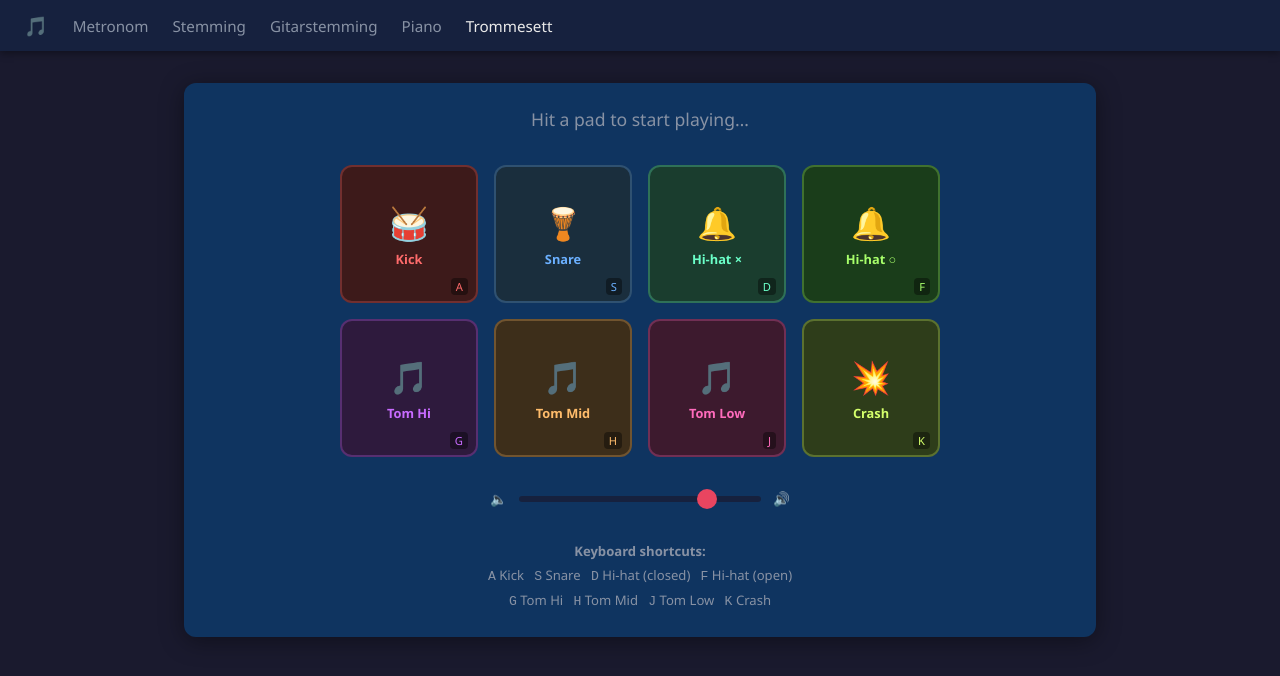
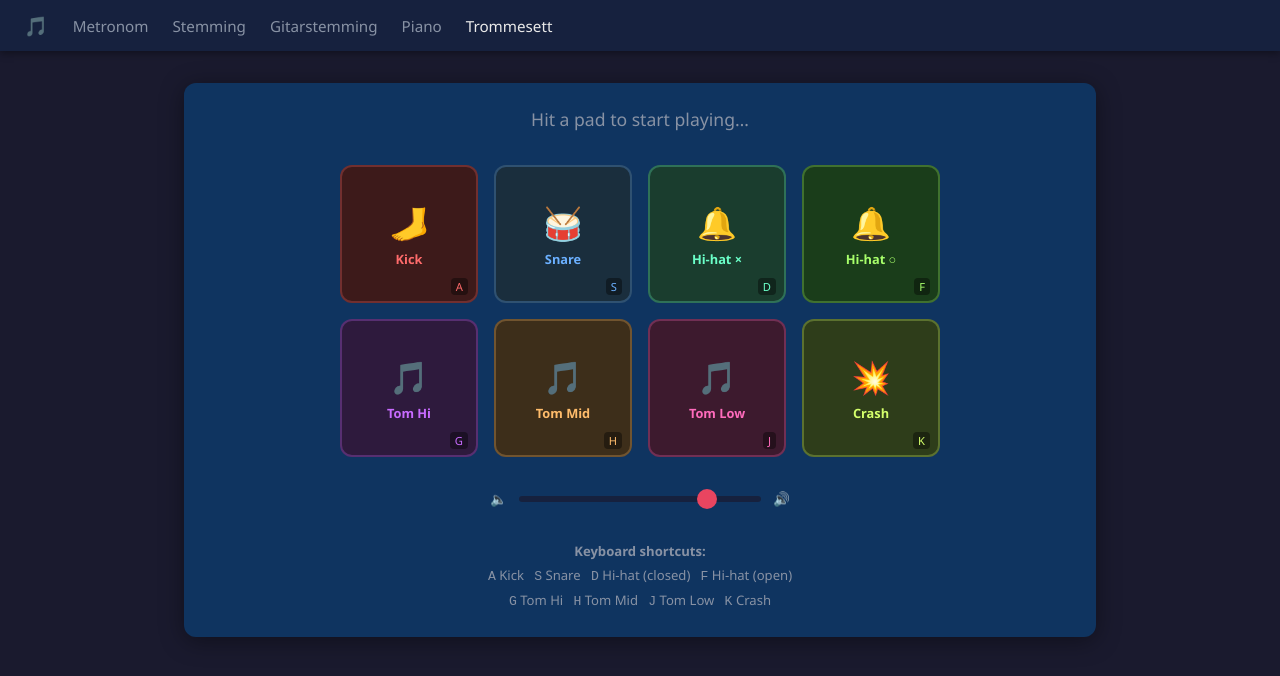
Before and after one commit to alexarje/e_music_tools, a plain HTML site: page drumkit/index.html in a window 1280 px wide. Drawn offline with Linux system fonts and the light colour scheme.

Commit message:
fixing drums

```diff
--- a/drumkit/index.html
+++ b/drumkit/index.html
@@ -250,8 +250,8 @@
 
     /* ---- pad definitions ---- */
     const PADS = [
-      { id: 'kick',    label: 'Kick',       icon: '🥁', cls: 'pad-kick',    key: 'A', code: 'KeyA',  fn: () => kick() },
-      { id: 'snare',   label: 'Snare',      icon: '🪘', cls: 'pad-snare',   key: 'S', code: 'KeyS',  fn: () => snare() },
+      { id: 'kick',    label: 'Kick',       icon: '🦶', cls: 'pad-kick',    key: 'A', code: 'KeyA',  fn: () => kick() },
+      { id: 'snare',   label: 'Snare',      icon: '🥁', cls: 'pad-snare',   key: 'S', code: 'KeyS',  fn: () => snare() },
       { id: 'hihat-c', label: 'Hi-hat ×',   icon: '🔔', cls: 'pad-hihat-c', key: 'D', code: 'KeyD',  fn: () => hihat(false) },
       { id: 'hihat-o', label: 'Hi-hat ○',   icon: '🔔', cls: 'pad-hihat-o', key: 'F', code: 'KeyF',  fn: () => hihat(true) },
       { id: 'tom-hi',  label: 'Tom Hi',     icon: '🎵', cls: 'pad-tom-hi',  key: 'G', code: 'KeyG',  fn: () => tom(300) },
```
